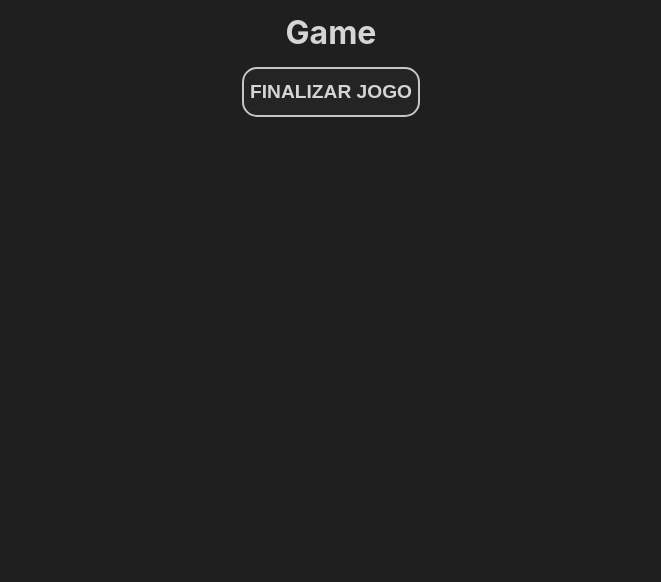
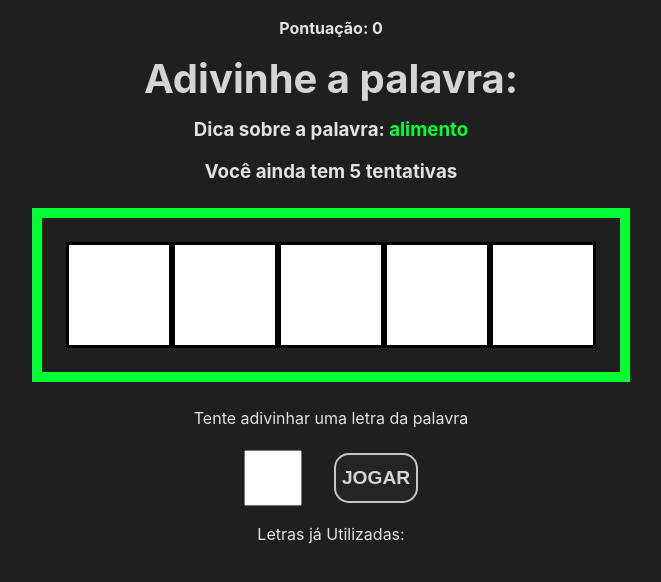
Before and after one commit to antoniocristovam/secret-word, a React (Vite) app in the folder secret-word-project/: page / in a window 1280 px wide. Both pictures are taken after a click on the button "COMEÇAR O JOGO". Shown: the top 582 px of the page, without its empty margins (309-970 px from the left). Built offline with nearby package versions, Linux system fonts and the light colour scheme.

Commit message:
Corrigindo bug, letras utilizadas sumindo

```diff
--- a/secret-word-project/src/App.jsx
+++ b/secret-word-project/src/App.jsx
@@ -1,5 +1,8 @@
 //CSS
 import "./App.css";
+
+// [] Array
+// {} Objeto
 
 //Styles
 
@@ -20,33 +23,132 @@
   { id: 3, name: "end" },
 ];
 
+const guessesQty = 5;
+
 function App() {
+  const [gameStage, setGameStage] = useState(stages[0].name);
+  const [words] = useState(wordsList);
+
+  const [pickedWord, setPickedWord] = useState("");
+  const [pickedCategory, setPickedCategory] = useState("");
+  const [letters, setLetters] = useState([]);
+
+  //Letras Adivinhadas
+  const [guessedLetters, setGuessedLetters] = useState([]);
+  //Letras Erradas
+  const [wrongLetters, setWrongLetters] = useState([]);
+  //Chances
+  const [guesses, setGuesses] = useState(guessesQty);
+  //Pontuação
+  const [score, setScore] = useState(0);
+
+  const pickedWordAndCategory = () => {
+    //pick a random category
+    const categories = Object.keys(words);
+    const category =
+      categories[Math.floor(Math.random() * Object.keys(categories).length)];
+
+    console.log(category);
+
+    //pick a random word
+    const word =
+      words[category][Math.floor(Math.random() * words[category].length)];
+    console.log(word);
+
+    return { word, category };
+  };
+
   //Stars the secret word game
   const startGame = () => {
+    //picked word and pick category
+    const { word, category } = pickedWordAndCategory();
+
+    //Create an Array of letter
+    //Vai separa a palavra em todas as letras que tem
+    let wordLetters = word.split("");
+
+    wordLetters = wordLetters.map((l) => l.toLowerCase());
+
+    console.log(word, category);
+    console.log(wordLetters);
+
+    //Fill States
+    setPickedWord(word);
+    setPickedCategory(category);
+    setLetters(wordLetters);
+
     setGameStage(stages[1].name);
   };
 
   // process the letter input
-  const verifyLetter = () => {
-    setGameStage(stages[2].name);
+  const verifyLetter = (letter) => {
+    const normalizedLetter = letter.toLowerCase();
+
+    // Check ifg letter has already been utilized
+    if (
+      guessedLetters.includes(normalizedLetter) ||
+      wrongLetters.includes(normalizedLetter)
+    ) {
+      return;
+    }
+
+    // push guessed letter or remove a guess
+    if (letters.includes(normalizedLetter)) {
+      setGuessedLetters((actualGuessedLetters) => [
+        ...actualGuessedLetters,
+        normalizedLetter,
+      ]);
+    } else {
+      setWrongLetters((actualWrongLetters) => [
+        ...actualWrongLetters,
+        normalizedLetter,
+      ]);
+
+      setGuesses((actualGuesses) => actualGuesses - 1);
+    }
+
+    console.log(guessedLetters);
+    console.log(wrongLetters);
   };
 
   //Restarts the game
   const retry = () => {
+    setScore(0);
+    setGuesses(guessesQty);
+
     setGameStage(stages[0].name);
   };
 
-  const [gameStage, setGameStage] = useState(stages[0].name);
+  const clearLetterStates = () => {
+    setGuessedLetters([]);
+    setWrongLetters([]);
+  };
 
-  const [words] = useState(wordsList);
+  useEffect(() => {
+    // reset all states
 
-  console.log(words);
+    if (guesses <= 0) {
+      clearLetterStates();
+      setGameStage(stages[2].name);
+    }
+  }, [guesses]);
 
   return (
     <div className="App">
       {gameStage === "start" && <StartScreen startGame={startGame} />}
-      {gameStage === "game" && <Game verifyLetter={verifyLetter} />}
-      {gameStage === "end" && <GameOver retry={retry} />}
+      {gameStage === "game" && (
+        <Game
+          verifyLetter={verifyLetter}
+          pickedWord={pickedWord}
+          pickedCategory={pickedCategory}
+          letters={letters}
+          guessedLetters={guessedLetters}
+          wrongLetters={wrongLetters}
+          guesses={guesses}
+          score={score}
+        />
+      )}
+      {gameStage === "end" && <GameOver retry={retry} score={score} />}
     </div>
   );
 }
--- a/secret-word-project/src/components/Game.css
+++ b/secret-word-project/src/components/Game.css
@@ -0,0 +1,50 @@
+.game h1 {
+    font-size: 2.5em;
+}
+
+.points span {
+    font-weight: bold;
+}
+
+.tip span {
+    color: #00ff33;
+}
+
+.wordContainer {
+    margin: 1.5em;
+    padding: 1.5em;
+    border: 10px solid #00ff33;
+    display: flex;
+    justify-content: center;
+    align-items: center;
+}
+
+.letter, .blankSquare {
+    font-size: 70px;
+    line-height: 1.5;
+    border: 3px solid black;
+    height: 100px;
+    width: 100px;
+    text-transform: uppercase;
+    background-color: #fff;
+    color: black;
+    font-weight: bold;
+}
+
+.letterContainer p {
+    margin-bottom: 1.2em;
+}
+
+.letterContainer form {
+    display: flex;
+    align-items: center;
+    justify-content: center;
+}
+
+.letterContainer input {
+    height: 50px;
+    width: 50px;
+    font-size: 2em;
+    text-align: center;
+    margin-right: 1em;
+}
--- a/secret-word-project/src/components/Game.jsx
+++ b/secret-word-project/src/components/Game.jsx
@@ -1,11 +1,74 @@
-import React from "react";
+import React, { useState, useRef } from "react";
 import "./Game.css";
 
-const Game = ({ verifyLetter }) => {
+const Game = ({
+  verifyLetter,
+  pickedWord,
+  pickedCategory,
+  letters,
+  guessedLetters,
+  wrongLetters,
+  guesses,
+  score,
+}) => {
+  const [letter, setLetter] = useState("");
+  const letterInputRef = useRef(null);
+
+  const handleSubmit = (e) => {
+    e.preventDefault();
+
+    verifyLetter(letter);
+
+    setLetter("");
+    letterInputRef.current.focus();
+  };
+
   return (
-    <div>
-      <h1>Game</h1>
-      <button onClick={verifyLetter}>Finalizar jogo</button>
+    <div className="game">
+      <p className="points">
+        <span>Pontuação: {score}</span>
+      </p>
+
+      <h1>Adivinhe a palavra: </h1>
+      <h3 className="tip">
+        Dica sobre a palavra: <span>{pickedCategory}</span>
+        <p>Você ainda tem {guesses} tentativas</p>
+      </h3>
+
+      <div className="wordContainer">
+        {letters.map((letter, i) =>
+          guessedLetters.includes(letter) ? (
+            <span key={i} className="letter">
+              {letter}
+            </span>
+          ) : (
+            <span key={i} className="blankSquare"></span>
+          )
+        )}
+      </div>
+
+      <div className="letterContainer">
+        <p>Tente adivinhar uma letra da palavra</p>
+        <form onSubmit={handleSubmit}>
+          <input
+            type="text"
+            name="letter"
+            maxLength="1"
+            required
+            onChange={(e) => setLetter(e.target.value)}
+            value={letter}
+            ref={letterInputRef}
+          />
+          <button>Jogar</button>
+        </form>
+      </div>
+
+      <div className="wronglettersContainer">
+        <p>Letras já Utilizadas:</p>
+        {wrongLetters.map((letter, i) => (
+          <span key={i}>{letter}, </span>
+        ))}
+      </div>
     </div>
   );
 };
--- a/secret-word-project/src/components/GameOver.css
+++ b/secret-word-project/src/components/GameOver.css
@@ -0,0 +1,4 @@
+h2 span {
+    color: brown;
+    font-size: 1.1em;
+}
--- a/secret-word-project/src/components/GameOver.jsx
+++ b/secret-word-project/src/components/GameOver.jsx
@@ -1,10 +1,13 @@
 import React from "react";
 import "./GameOver.css";
 
-const GameOver = ({ retry }) => {
+const GameOver = ({ retry, score }) => {
   return (
     <div>
-      <h1>Game Over</h1>
+      <h1>Fim de Jogo</h1>
+      <h2>
+        A sua pontuação foi: <span>{score}</span>
+      </h2>
       <button onClick={retry}>Resetar jogo</button>
     </div>
   );
```
